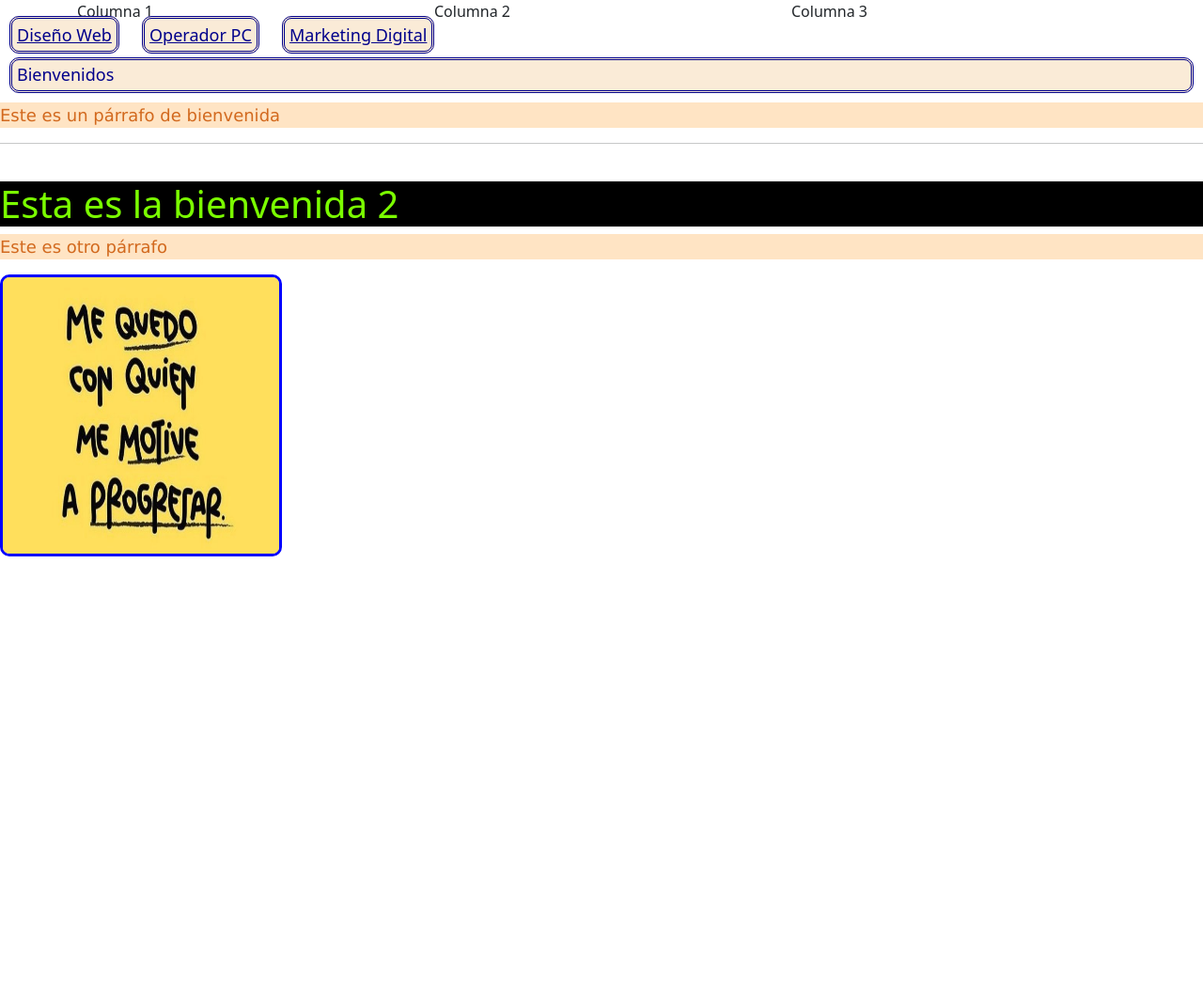
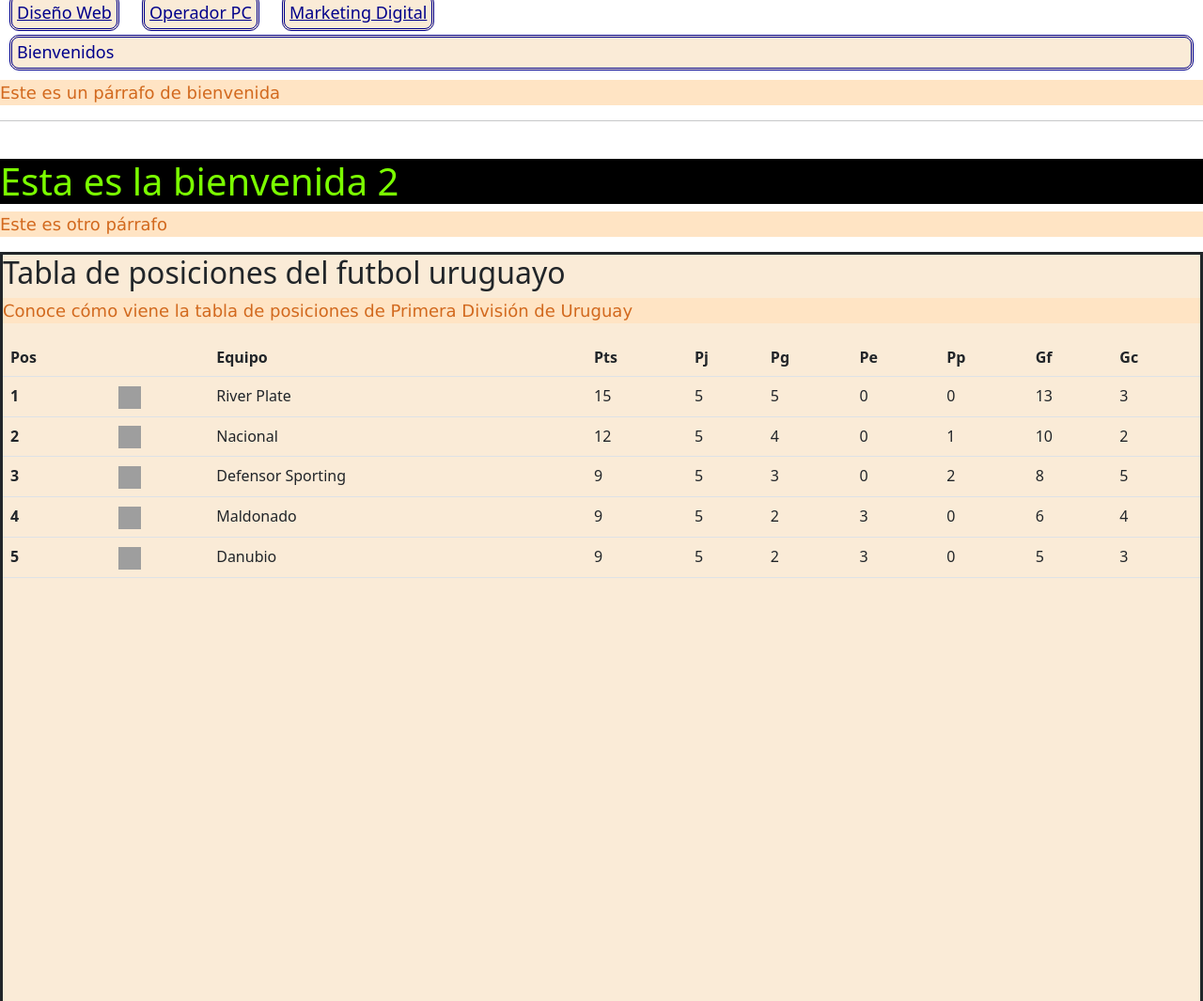
Before and after one commit to D1360666/ciclo2_paginaswebs, a plain HTML site: page index.html in a window 1280 px wide. Shown: the top 1065 px of the page at 94% size. Before the commit the page ends 800 px from the top, so only its background shows below. Drawn offline with nearby package versions, Linux system fonts and the light colour scheme; grey boxes are pictures that could not be loaded.

Commit message:
Clase semana 4 Tablas y Formularios

```diff
--- a/css/main.css
+++ b/css/main.css
@@ -29,3 +29,10 @@ p{
     margin: 10px;
     padding: 5px;
 }
+
+.secciones{
+    height: 800px;
+    width: 100%;
+    border-style: solid;
+    background-color: antiquewhite;
+}
--- a/index.html
+++ b/index.html
@@ -13,25 +13,11 @@
 
 </head>
 <body>
-
-<div class="container">
-    <div class="row">
-        <div class="col">
-            Columna 1
-        </div>
-        <div class="col">
-            Columna 2
-        </div>
-        <div class="col">
-            Columna 3
-        </div>
-    </div>
-</div>
-
+<section id="inicio">
     <a class="botones" href="#seccion1">Diseño Web</a>
     <a class="botones" href="#seccion2">Operador PC</a>
     <a class="botones" href="#seccion3">Marketing Digital</a>
-
+</section>
     <h1 class="botones">Bienvenidos</h1>
     <p>Este es un párrafo de bienvenida</p>
     <hr>
@@ -39,7 +25,108 @@
 
     <h1>Esta es la bienvenida 2</h1>
     <p>Este es otro párrafo</p>
-    <img id="imagen" src="./img/pepe.jpg" alt="Imagen">
 
+    <section class="secciones" name="seccion1" id="seccion1">
+        <h2>Tabla de posiciones del futbol uruguayo</h2>
+        <p>Conoce cómo viene la tabla de posiciones de Primera División de Uruguay</p>
+        <table id="posiciones" class="table">
+            <thead class="thead-dark">
+                <tr>
+                    <th scope="col">Pos</th>
+                    <th scope="col"></th>
+                    <th scope="col">Equipo</th>
+                    <th scope="col">Pts</th>
+                    <th scope="col">Pj</th>
+                    <th scope="col">Pg</th>
+                    <th scope="col">Pe</th>
+                    <th scope="col">Pp</th>
+                    <th scope="col">Gf</th>
+                    <th scope="col">Gc</th>
+                </tr>
+            </thead>
+            <tbody>
+                <tr>
+                    <th scope="row">1</th>
+                    <td><img style="width:24px; height:24px;" src="https://statics-files.tycsports.com/escudos/197.png" alt="River Plate"></tdclass=>
+                    <td>River Plate</td>
+                    <td>15</td>
+                    <td>5</td>
+                    <td>5</td>
+                    <td>0</td>
+                    <td>0</td>
+                    <td>13</td>
+                    <td>3</td>
+                </tr>
+                <tr>
+                    <th scope="row">2</th>
+                    <td><img style="width:24px; height:24px;" src="https://statics-files.tycsports.com/escudos/83.png" alt="Nacional"></tdclass=>
+                    <td>Nacional </td>
+                    <td>12</td>
+                    <td>5</td>
+                    <td>4</td>
+                    <td>0</td>
+                    <td>1</td>
+                    <td>10</td>
+                    <td>2</td>
+                </tr>
+                <tr>
+                    <th scope="row">3</th>
+
+                    <td><img style="width:24px; height:24px;" src="https://statics-files.tycsports.com/escudos/110.png" alt="Defensor Sporting"></td>
+                    <td>Defensor Sporting</td>
+                    <td>9</td>
+                    <td>5</td>
+                    <td>3</td>
+                    <td>0</td>
+                    <td>2</td>
+                    <td>8</td>
+                    <td>5</td>
+                </tr>
+                <tr>
+                    <th scope="row">4</th>
+
+                    <td><img style="width:24px; height:24px;" src="https://statics-files.tycsports.com/escudos/959.png" alt="Deportivo Maldonado"></td>
+                    <td>Maldonado</td>
+                    <td>9</td>
+                    <td>5</td>
+                    <td>2</td>
+                    <td>3</td>
+                    <td>0</td>
+                    <td>6</td>
+                    <td>4</td>
+                </tr>
+                    <th scope="row">5</th>
+                    <td><img style="width:24px; height:24px;" src="https://statics-files.tycsports.com/escudos/72.png" alt="Danubio"></td>
+                    <td>Danubio</td>
+                    <td>9</td>
+                    <td>5</td>
+                    <td>2</td>
+                    <td>3</td>
+                    <td>0</td>
+                    <td>5</td>
+                    <td>3</td>
+                </tr>
+            </tbody>
+        </table>
+
+    </section>
+    <section class="secciones" name="seccion2" id="seccion2">
+
+    </section>
+    <section class="secciones"name="seccion3" id="seccion3">
+        <a class="botones" href="#inicio">Arriba</a>
+        <h2>FOMULARIOS</h2>
+        <p>Los formularios en HTML sirven al propósito de recolectar información proporcionada por los visitantes del sitio, la cual es luego enviada nuevamente al servidor. Para su correcto funcionamiento es importante que el formulario provisto en HTML sea acompañado de un código del lado servidor, al que denominaremos "agente procesador", que se encargará de recibir y procesar la información como el autor vea conveniente. Este procesamiento puede consistir en, por ejemplo, el almacenamiento de la información o su envío mediante correo electrónico.</p>
+        <form action="http://localhost:8080/activities" method="post">
+            <p>Ingrese su correo: </p><input type="text">
+            <input type="checkbox">
+            <input type="checkbox">
+            <input type="radio">
+            <input type="radio">
+            <input type="month">
+            <input type="submit" value="Enviar">
+
+        </form>
+    </section>
 </body>
 </html>
```
